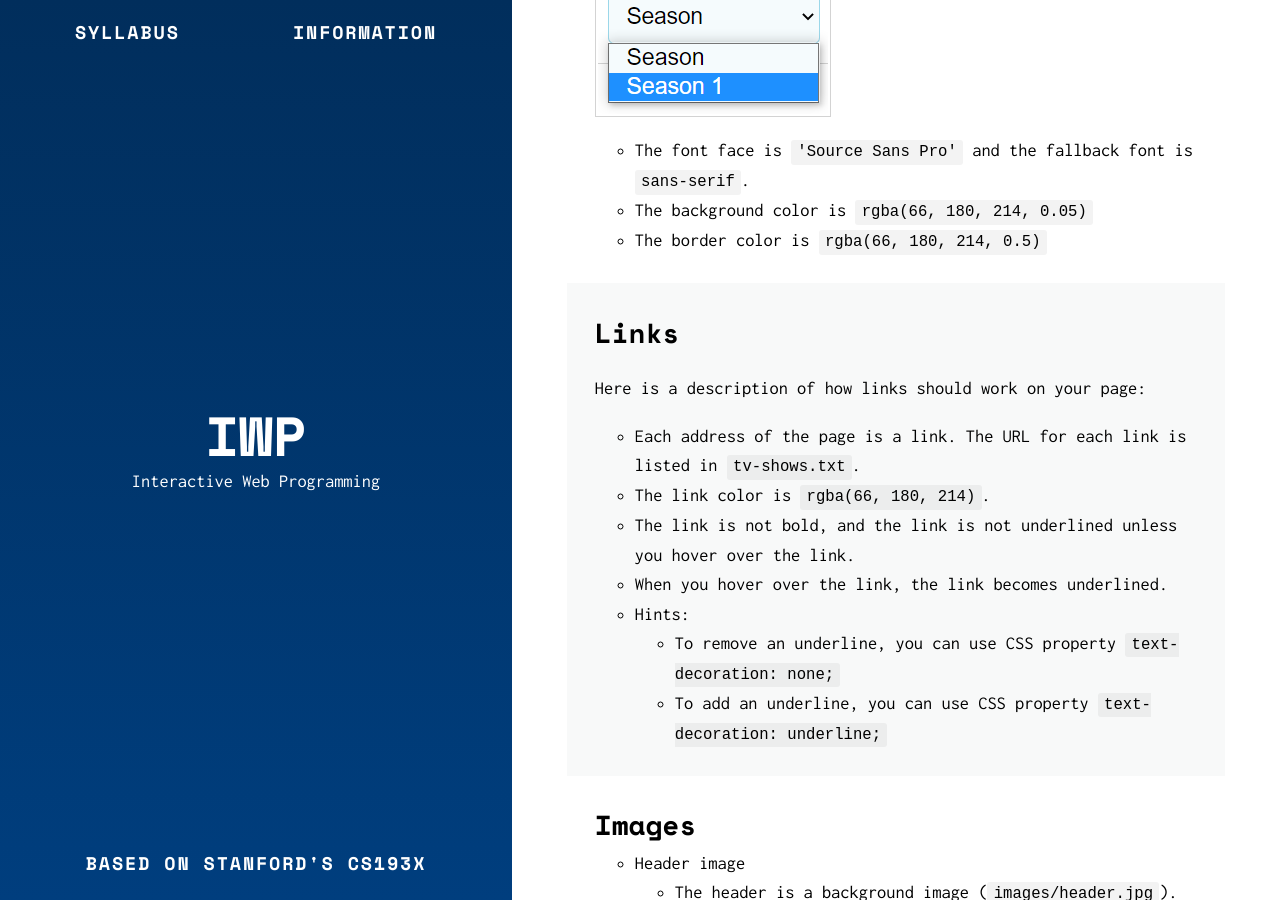
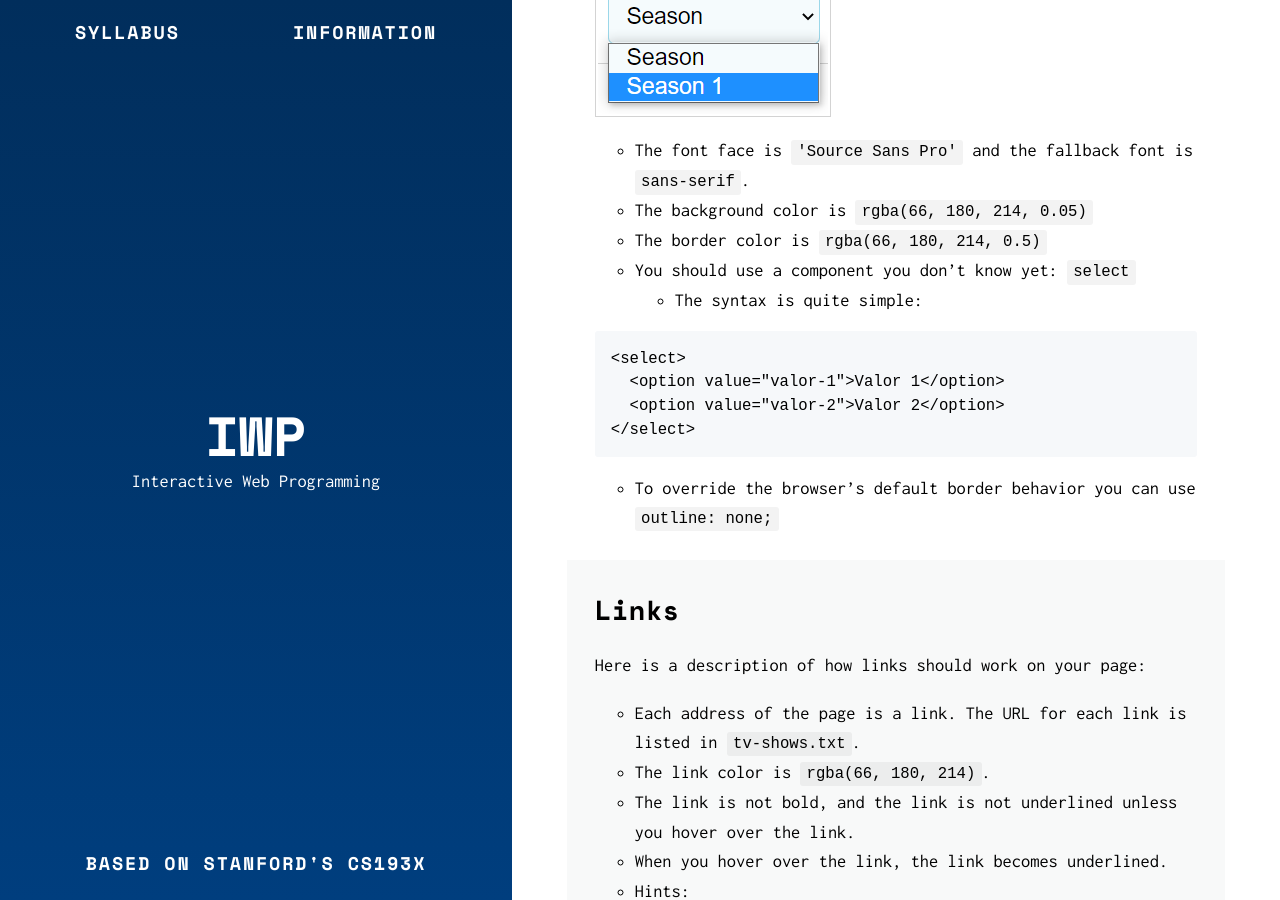
Before and after one commit to murilocamargos/iwp, a Jekyll site: the page built from _homework/1-tv-show-list.md, in a window 1280 px wide and 900 px high, scrolled down 4608 px. Built offline with Jekyll 4.4.1, drawn with Linux system fonts in a browser that asks for light colours.

Commit message:
Add instructions on select element

````diff
--- a/_homework/1-tv-show-list.md
+++ b/_homework/1-tv-show-list.md
@@ -104,6 +104,16 @@ A full-size screenshot of the entire page is linked below:
 - The font face is `'Source Sans Pro'` and the fallback font is `sans-serif`.
 - The background color is `rgba(66, 180, 214, 0.05)`
 - The border color is `rgba(66, 180, 214, 0.5)`
+- You should use a component you don't know yet: `select`
+  - The syntax is quite simple:
+
+```
+<select>
+  <option value="valor-1">Valor 1</option>
+  <option value="valor-2">Valor 2</option>
+</select>
+```
+- To override the browser's default border behavior you can use `outline: none;`
 </section>
 
 
````
